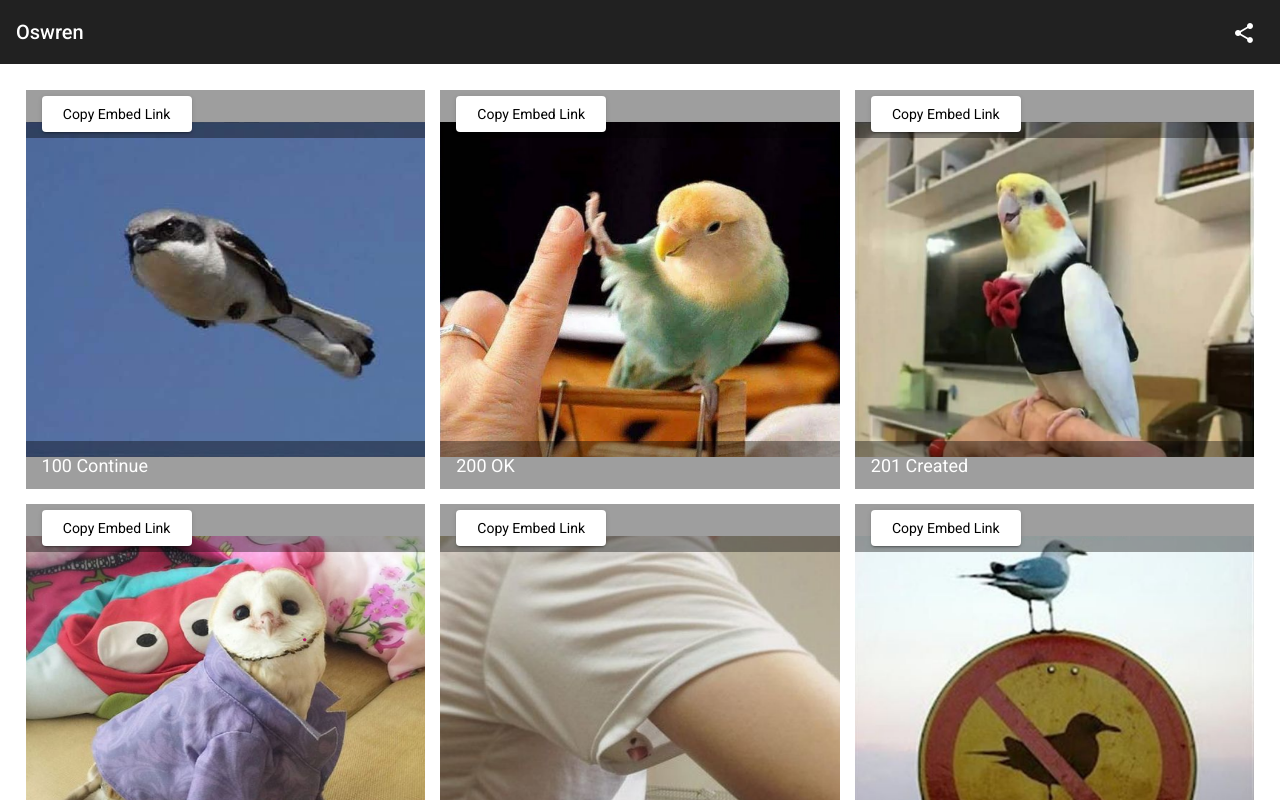
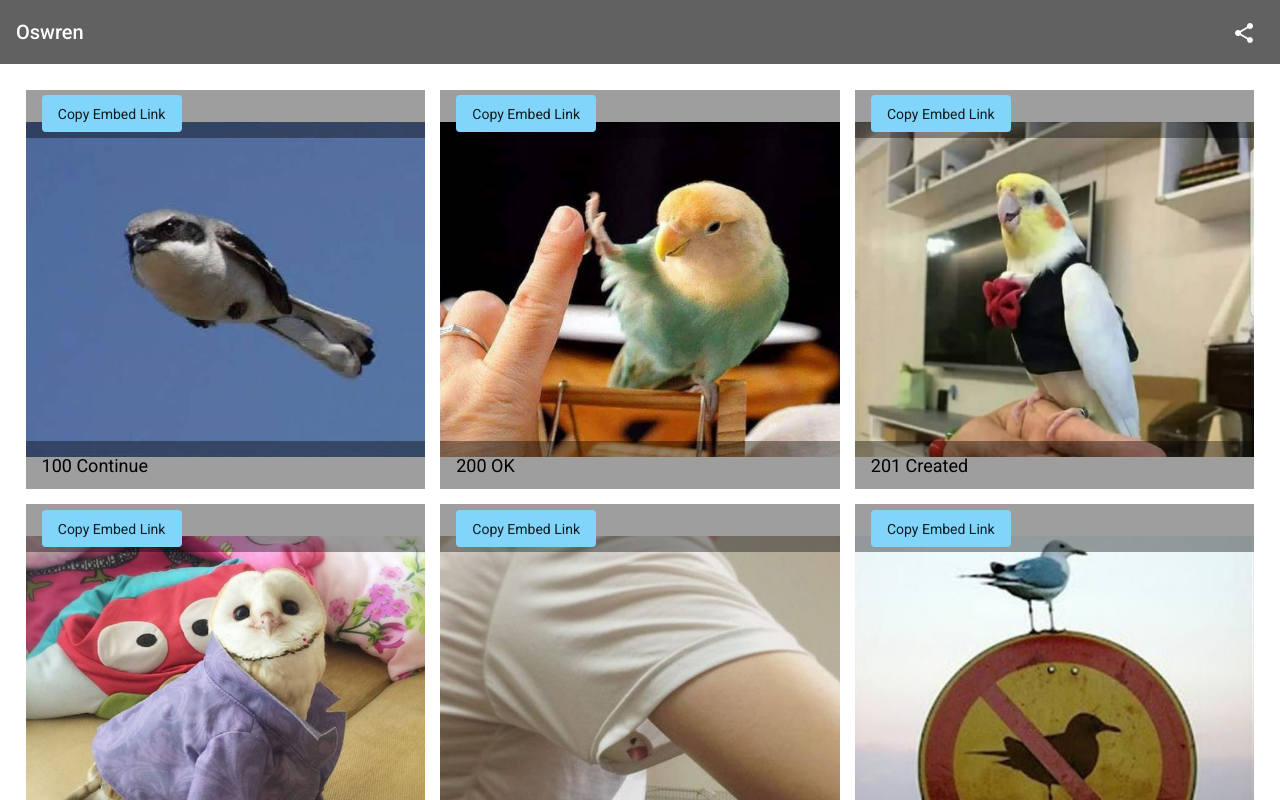
Before and after one commit to Oswren/oswrendotcom, an Angular app: page /http-birds in a window 1280 px wide. Shown: the top 800 px of the page. Built offline with nearby package versions, Linux system fonts and the light colour scheme.

Commit message:
custom themeing, minor changes to stylings to suit the new theme

```diff
--- a/angular.json
+++ b/angular.json
@@ -29,7 +29,6 @@
               "src/http-birds"
             ],
             "styles": [
-              "./node_modules/@angular/material/prebuilt-themes/purple-green.css",
               "src/styles.scss"
             ],
             "scripts": []
@@ -94,7 +93,6 @@
               "src/assets"
             ],
             "styles": [
-              "./node_modules/@angular/material/prebuilt-themes/purple-green.css",
               "src/styles.scss"
             ],
             "scripts": []
--- a/src/app/app.component.html
+++ b/src/app/app.component.html
@@ -1,4 +1,4 @@
-<mat-toolbar id="automation-toolbar">
+<mat-toolbar id="automation-toolbar" color="primary">
   <span>Oswren</span>
   <span class="example-spacer"></span>
   <button mat-icon-button title="Copy a link to this page to share amongst friends!" (click)="copyLinkForCurrentPage()">
--- a/src/app/components/http-birds/http-birds.component.html
+++ b/src/app/components/http-birds/http-birds.component.html
@@ -1,13 +1,13 @@
 <mat-grid-list cols="3" rowHeight="1:1" gutterSize="15px" class="http-birds">
   <mat-grid-tile class="http-bird" *ngFor="let bird of birds">
     <mat-grid-tile-header>
-      <button mat-raised-button (click)="copyLinkToBirb(bird.id)" class="link-button">
-        Copy Embed Link
+      <button mat-flat-button (click)="copyLinkToBirb(bird.id)" class="link-button" color="accent">
+        <span>Copy Embed Link</span>
       </button>
     </mat-grid-tile-header>
     <img src="{{bird.path}}" alt="{{bird.desc}}}">
     <mat-grid-tile-footer>
-      {{bird.desc}}
+      <span>{{bird.desc}}</span>
     </mat-grid-tile-footer>
   </mat-grid-tile>
 </mat-grid-list>
--- a/src/app/components/http-birds/http-birds.component.scss
+++ b/src/app/components/http-birds/http-birds.component.scss
@@ -14,11 +14,10 @@
 }
 
 .link-button {
-  width: 150px;
-  background-color: white;
-  color: black;
+  width: 140px;
 }
 
-.mat-grid-tile-footer {
+.mat-grid-tile-footer span{
+  color: black;
   font-size: large;
 }
--- /dev/null
+++ b/src/oswren-theme.scss
@@ -0,0 +1,10 @@
+@import '~@angular/material/theming';
+@include mat-core();
+
+$oswren-theme-primary:  mat-palette($mat-grey, A700);
+$oswren-theme-accent:mat-palette($mat-light-blue, 200);
+$oswren-theme-warn: mat-palette($mat-deep-orange, 900);
+
+$oswren-theme: mat-dark-theme($oswren-theme-primary, $oswren-theme-accent, $oswren-theme-warn);
+
+@include angular-material-theme($oswren-theme);
--- a/src/styles.scss
+++ b/src/styles.scss
@@ -1,4 +1,4 @@
 /* You can add global styles to this file, and also import other style files */
-
+@import './oswren-theme.scss';
 html, body { height: 100%; }
 body { margin: 0; font-family: Roboto, "Helvetica Neue", sans-serif; }
```
